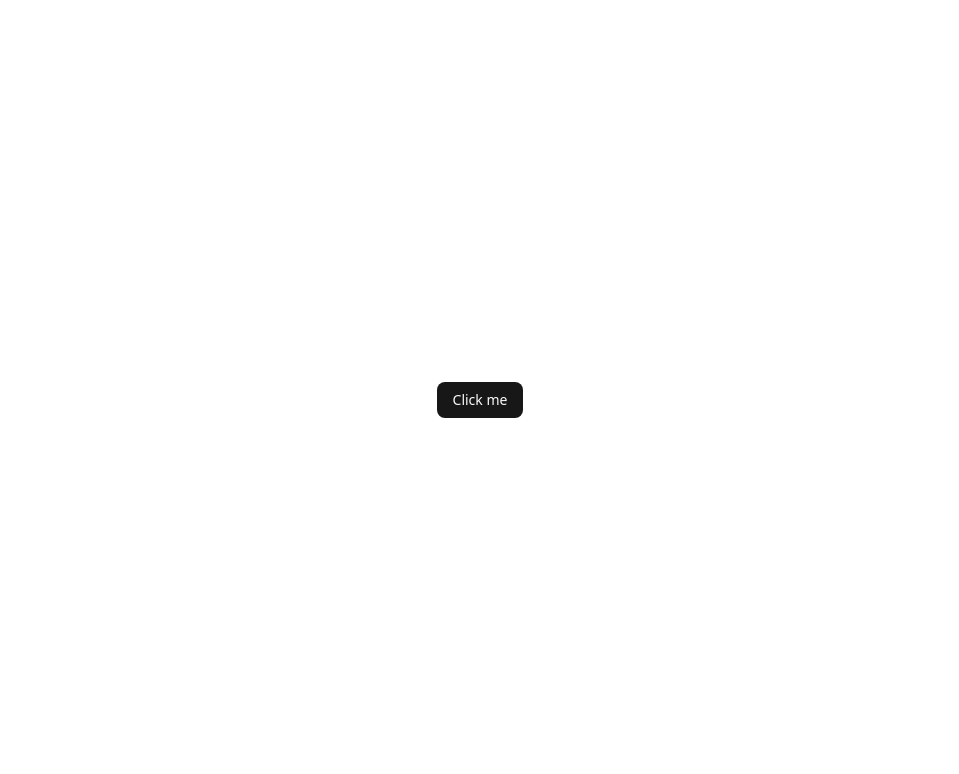
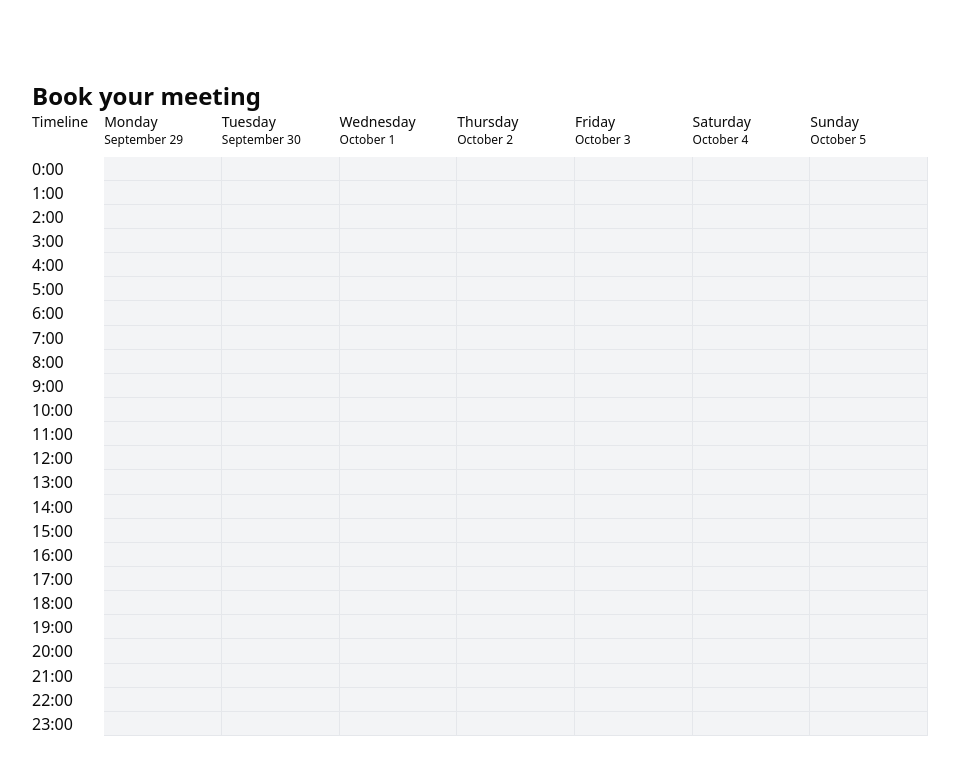
Before and after one commit to nesvoboda/calendar-demo, a React app in the folder frontend/: page / in a window 1280 px wide. Shown: the top 774 px of the page, without its empty margins (160-1119 px from the left). Built offline with nearby package versions, Linux system fonts and the light colour scheme; the HTML template or start-up script is replaced by a standard one.

Commit message:
Create first layout

```diff
--- a/frontend/package.json
+++ b/frontend/package.json
@@ -14,6 +14,7 @@
     "@tailwindcss/vite": "^4.1.14",
     "class-variance-authority": "^0.7.1",
     "clsx": "^2.1.1",
+    "date-fns": "^4.1.0",
     "lucide-react": "^0.544.0",
     "react": "^19.1.1",
     "react-dom": "^19.1.1",
--- a/frontend/src/App.tsx
+++ b/frontend/src/App.tsx
@@ -1,11 +1,12 @@
-import { Button } from "@/components/ui/button"
+import { Calendar } from "./components/calendar";
 
 function App() {
   return (
-    <div className="flex min-h-svh flex-col items-center justify-center">
-      <Button>Click me</Button>
+    <div className="min-h-svh flex flex-col max-w-4xl w-full mx-auto py-20">
+      <h1 className="text-2xl font-bold">Book your meeting</h1>
+      <Calendar />
     </div>
-  )
+  );
 }
 
-export default App
+export default App;
--- /dev/null
+++ b/frontend/src/components/calendar.tsx
@@ -0,0 +1,72 @@
+import { useMemo, useState } from "react";
+import { startOfWeek, endOfWeek, eachDayOfInterval, format } from "date-fns";
+
+export function Calendar() {
+  const [selectedDate, setSelectedDate] = useState(new Date());
+  return (
+    <div className="flex-1 flex flex-row gap-4 h-full">
+      <Timeline />
+      <Week selectedDate={selectedDate} />
+    </div>
+  );
+}
+
+export function Timeline() {
+  return (
+    <div>
+      <div className="flex flex-col h-full">
+        <p className="text-sm h-12">Timeline</p>
+        <div className="flex flex-col h-full">
+          {Array.from({ length: 24 }).map((_, index) => (
+            <div key={index} className="flex-1 h-24">
+              {index}:00
+            </div>
+          ))}
+        </div>
+      </div>
+    </div>
+  );
+}
+
+export function Week({ selectedDate }: { selectedDate: Date }) {
+  const days = useMemo(() => {
+    const weekStart = startOfWeek(selectedDate, { weekStartsOn: 1 });
+    const weekEnd = endOfWeek(selectedDate, { weekStartsOn: 1 });
+    return eachDayOfInterval({ start: weekStart, end: weekEnd });
+  }, [selectedDate]);
+
+  return (
+    <div className="flex-1">
+      <div className="flex flex-row h-full">
+        {days.map((day) => (
+          <Day key={day.toISOString()} date={day} />
+        ))}
+      </div>
+    </div>
+  );
+}
+
+export function Day({ date }: { date: Date }) {
+  return (
+    <div className="flex-1">
+      <div className="flex flex-col h-full">
+        <div className="flex flex-col h-12">
+          <p className="text-sm">{format(date, "EEEE")}</p>
+          <p className="text-xs">{format(date, "MMMM d")}</p>
+        </div>
+
+        <div className="flex flex-col h-full">
+          {Array.from({ length: 24 }).map((_, index) => (
+            <Hour key={index} date={new Date(date.setHours(index, 0, 0, 0))} />
+          ))}
+        </div>
+      </div>
+    </div>
+  );
+}
+
+export function Hour({ date }: { date: Date }) {
+  return (
+    <div className="flex-1 bg-gray-100 border-b border-r border-gray-200"></div>
+  );
+}
```
Also changed, not shown: 1 other file (tests, documents, lock files or other folders).
